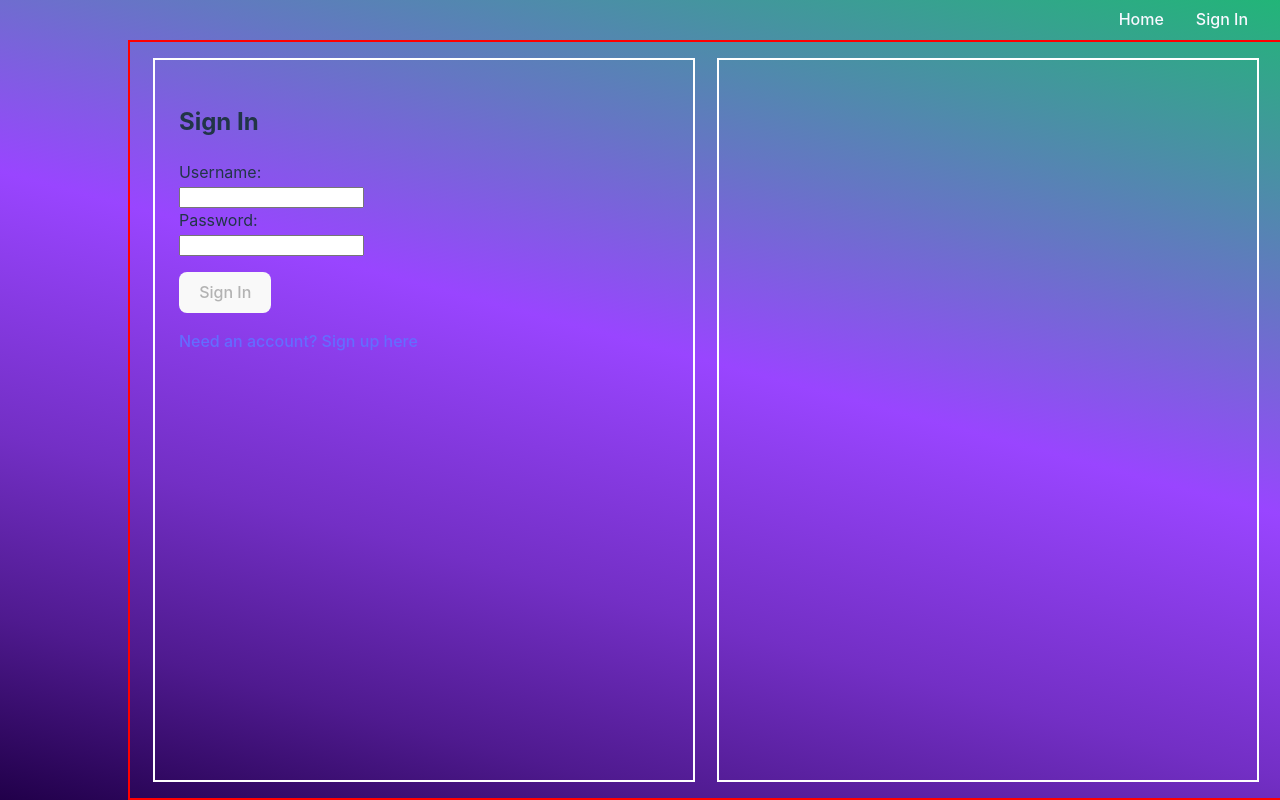
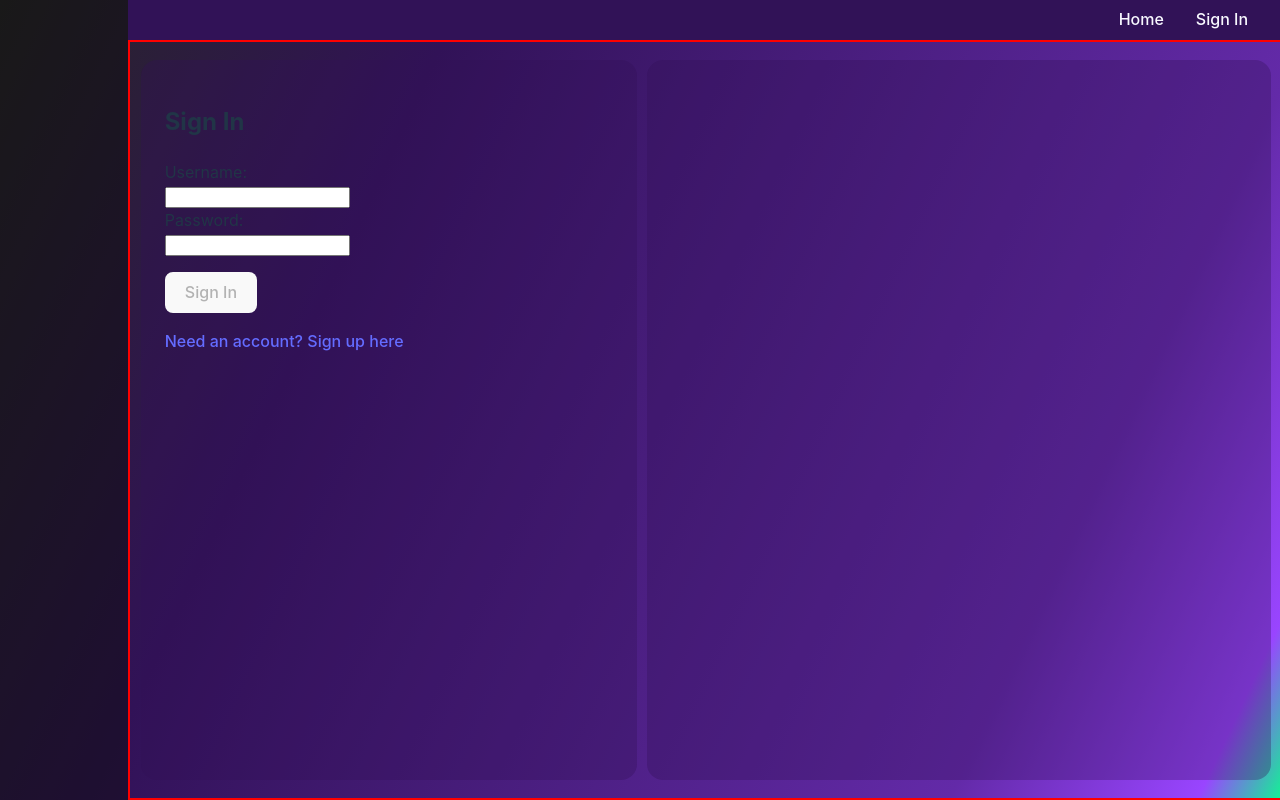
Before and after one commit to BadKarmaL33t/InventoPilot-Frontend, a React (Vite) app: page / in a window 1280 px wide. Built offline with nearby package versions, Linux system fonts and the light colour scheme.

Commit message:
update colors and content frame css

```diff
--- a/src/App.css
+++ b/src/App.css
@@ -1,6 +1,15 @@
 #root {
-  background: rgb(33,0,74);
-  background: linear-gradient(15deg, rgba(33,0,74,1) 0%, rgba(79,26,143,1) 16%, rgba(115,47,197,1) 32%, rgba(153,69,255,1) 55%, rgba(100,119,195,1) 74%, rgba(34,181,120,1) 100%);
+  background: rgb(39,38,38);
+  background: -moz-linear-gradient(115deg, rgba(39,38,38,1) 0%, rgba(49,18,87,1) 28%, rgba(99,42,168,1) 80%, rgba(153,69,255,1) 95%, rgba(20,241,149,1) 100%);
+  background: -webkit-linear-gradient(115deg, rgba(39,38,38,1) 0%, rgba(49,18,87,1) 28%, rgba(99,42,168,1) 80%, rgba(153,69,255,1) 95%, rgba(20,241,149,1) 100%);
+  background: linear-gradient(115deg, rgba(39,38,38,1) 0%, rgba(49,18,87,1) 28%, rgba(99,42,168,1) 80%, rgba(153,69,255,1) 95%, rgba(20,241,149,1) 100%);
+  filter: progid:DXImageTransform.Microsoft.gradient(startColorstr="#272626",endColorstr="#14f195",GradientType=1);
+  --purple: #9945FF;
+  --purple-dark: #311257;
+  --purple-tile: rgba(49, 18, 87, 0.33);
+  --green: #14F195;
+  --grey-super-dark: #1C1C1C;
+  --grey-dark: rgba(12, 12, 12, 0.5);
 }
 
 .window-container {
@@ -49,15 +58,19 @@
 .content-left-inner-container {
   display: flex;
   flex-direction: column;
-  border: 2px solid white;
-  height: 90vh;
-  width: 42vw;
+  height: calc(90vh - 48px);
+  width: 35vw;
+  padding: 24px;
+  background-color: var(--purple-tile);
+  border-radius: 16px;
 }
 
 .content-right-inner-container {
   display: flex;
   flex-direction: column;
-  border: 2px solid white;
-  height: 90vh;
-  width: 42vw;
+  height: calc(90vh - 48px);
+  width: 45vw;
+  padding: 24px;
+  background-color: var(--purple-tile);
+  border-radius: 16px;
 }
--- a/src/components/authNavigation/AuthNav.module.css
+++ b/src/components/authNavigation/AuthNav.module.css
@@ -5,6 +5,7 @@
     align-items: center;
     width: 90vw;
     height: 5vh;
+    background-color: var(--purple-dark);
 }
 
 .nav-list {
--- a/src/components/login/Login.module.css
+++ b/src/components/login/Login.module.css
@@ -1,3 +1,3 @@
 .login-form {
-    margin: 24px;
+    opacity: 100%;
 }
--- a/src/components/userNavigation/UserNav.module.css
+++ b/src/components/userNavigation/UserNav.module.css
@@ -5,6 +5,7 @@
     align-items: center;
     width: 10vw;
     height: 100vh;
+    background-color: var(--grey-dark);
 }
 
 .menu-img-wrapper .menu-img {
```
